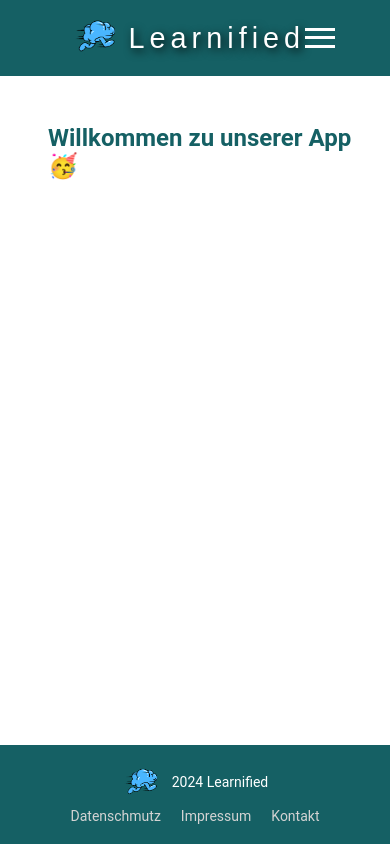
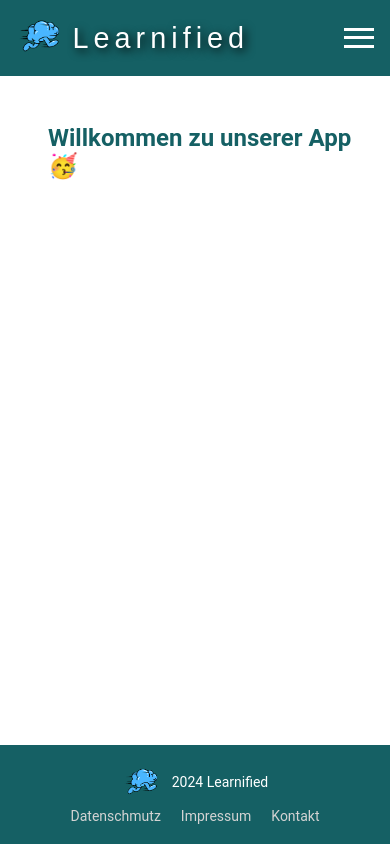
Before and after one commit to coding-bootcamps-eu/final-project-2024-08-learn-app, a Vue app: page /welcome in a window 390 px wide. Built offline with nearby package versions, Linux system fonts and the light colour scheme; a web font is replaced by a local one.

Commit message:
header title and img hard code position left unter 768px

```diff
--- a/src/components/MainHeader.vue
+++ b/src/components/MainHeader.vue
@@ -310,4 +310,18 @@ header.main__header {
 .nav__item:hover::before {
   left: 0;
 } */
+
+@media (max-width: 768px) {
+  header.main__header {
+    padding: 1rem;
+  }
+
+  div.header__logo-title {
+    justify-content: flex-start;
+  }
+
+  .header__logo-title .header__logo img {
+    margin-right: 0.5rem;
+  }
+}
 </style>
```
